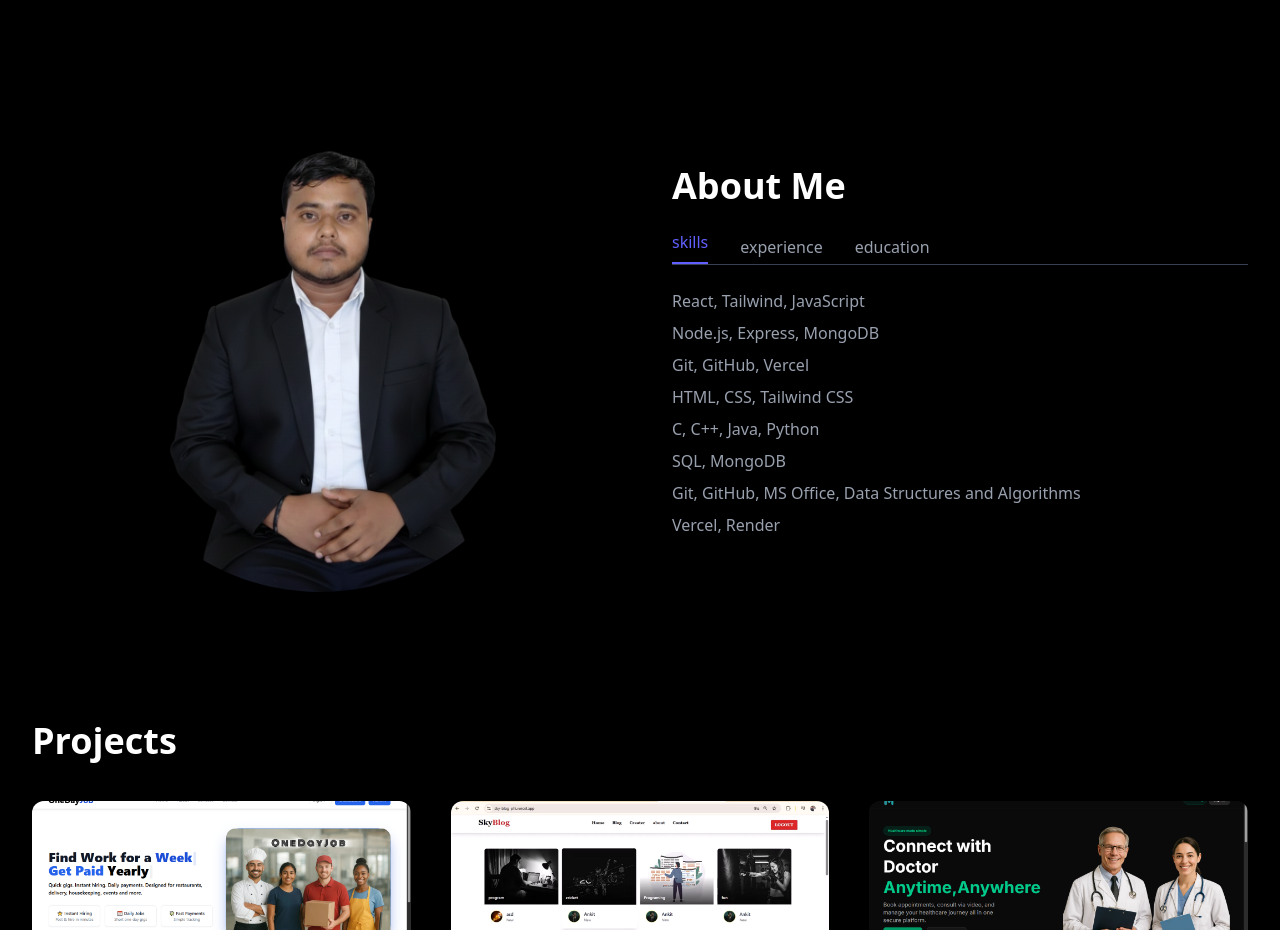
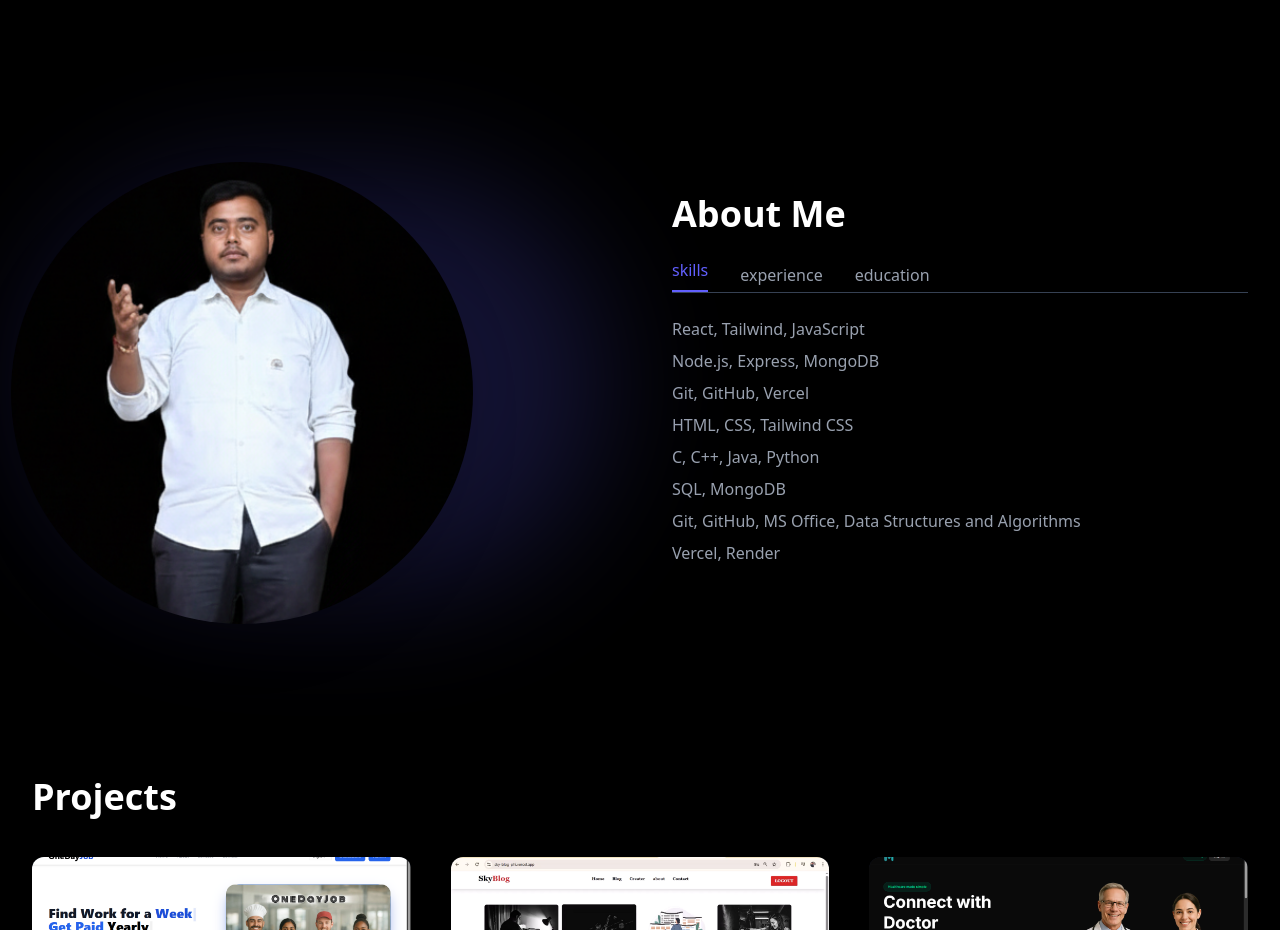
Before and after one commit to AKASHPAL1234/Akash_pal, a React (Vite) app: page / in a window 1280 px wide. Shown: the part 940-1870 px from the top of the page. Built offline with nearby package versions, Linux system fonts and the light colour scheme; no server answers.

Commit message:
Update profile image section in App.jsx

```diff
--- a/src/App.jsx
+++ b/src/App.jsx
@@ -223,13 +223,13 @@ export default function App() {
         id="about"
         className="py-20 px-8 max-w-7xl mx-auto grid md:grid-cols-2 gap-16 items-center"
       >
-        <div className="relative flex justify-center">
-          <div className="absolute inset-0 rounded-full   blur-3xl opacity-20"></div>
-          <img
-            src={profile1}
-            className="relative w-[320px] md:w-105  object-cover rounded-full  shadow-2xl scale-110 translate-y-2.5 hover:scale-115 transition-transform duration-500"
-          />
-        </div>
+        <div className="relative mt-8 my-6">
+            <div className="absolute inset-0 rounded-full bg-indigo-500 blur-3xl opacity-20"></div>
+            <img
+              src={profile}
+              className="relative w-[320px] md:w-105 aspect-square object-cover rounded-full  shadow-2xl scale-110 translate-y-2.5 hover:scale-115 transition-transform duration-500"
+            />
+          </div>
 
         <div>
           <h2 className="text-4xl font-bold mb-6">About Me</h2>
```
